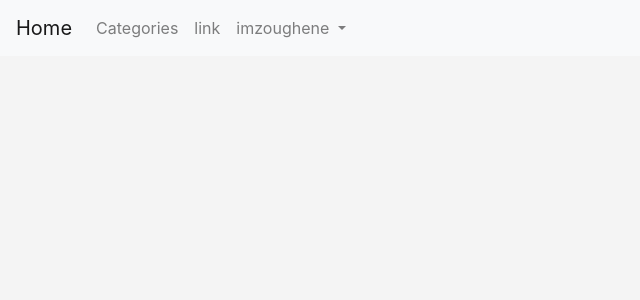
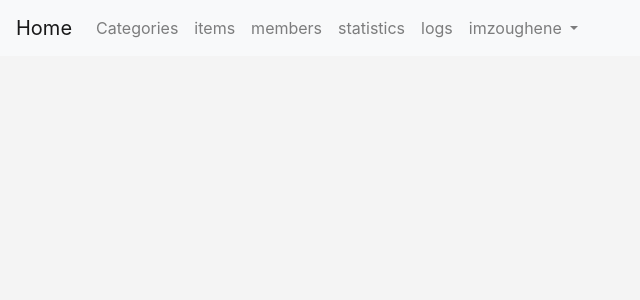
Before and after one commit to benfarice/my-eCommerce-Project, a PHP site: page /init.php in a window 1280 px wide. Shown: the top 300 px of the page, without its empty margins (0-640 px from the left). Run offline with PHP 8.4, Linux system fonts and the light colour scheme.

```diff
--- a/Admin/includes/languages/english.php
+++ b/Admin/includes/languages/english.php
@@ -1,12 +1,18 @@
 <?php
 	function lang($phrase){
 		static $lang = array(
+			// Navbar
 			'Home' => 'Home',
 			'Categories' => 'Categories',
 			'link' => 'link',
 			'Edit_Profile' => 'Edit Profile',
 			'Settings' => 'Settings',
-			'Logout' => 'Logout'
+			'Logout' => 'Logout',
+			'items' => 'items',
+			'members' => 'members',
+			'statistics' => 'statistics',
+			'logs' => 'logs'
+			//--------------
 		);
 		return $lang[$phrase];
 	}
--- a/Admin/includes/templates/Navbar.php
+++ b/Admin/includes/templates/Navbar.php
@@ -5,13 +5,15 @@
   </button>
 
   <div class="collapse navbar-collapse" id="app-nav">
-    <ul class="navbar-nav mr-auto">
-      <li class="nav-item">
-        <a class="nav-link" href="#"><?php echo lang('Categories');?></a>
-      </li>
-      <li class="nav-item">
-        <a class="nav-link" href="#"><?php echo lang('link');?></a>
-      </li>
+    <ul class="nav navbar-nav navbar-left">
+      <li><a class="nav-link" href="#"><?php echo lang('Categories');?></a></li>
+      <li><a  class="nav-link" href="#"><?php echo lang('items');?></a></li>
+      <li><a  class="nav-link" href="#"><?php echo lang('members');?></a></li>
+      <li><a  class="nav-link" href="#"><?php echo lang('statistics');?></a></li>
+      <li><a  class="nav-link" href="#"><?php echo lang('logs');?></a></li>
+    </ul>
+    <ul class="nav navbar-nav navbar-right">
+
       <li class="nav-item dropdown">
         <a class="nav-link dropdown-toggle" href="#" id="navbarDropdown" role="button" data-toggle="dropdown" aria-haspopup="true" aria-expanded="false">
           imzoughene
@@ -20,7 +22,7 @@
           <a class="dropdown-item" href="#"><?php echo lang('Edit_Profile');?></a>
           <a class="dropdown-item" href="#"><?php echo lang('Settings');?></a>
           <div class="dropdown-divider"></div>
-          <a class="dropdown-item" href="#"><?php echo lang('Logout');?></a>
+          <a class="dropdown-item" href="logout.php"><?php echo lang('Logout');?></a>
         </div>
       </li>
 
--- a/Admin/layout/css/backend.css
+++ b/Admin/layout/css/backend.css
@@ -22,3 +22,11 @@ body{
 	background-color: #008dde;
 }
 /* End Login Form */
+
+/* Start bootstrap Edit */
+.navbar{
+	border-radius: 0;
+}
+
+
+/* End bootstrap Edit */
```
Also changed, not shown: Admin/logout.php (added, +12 -0 lines).
